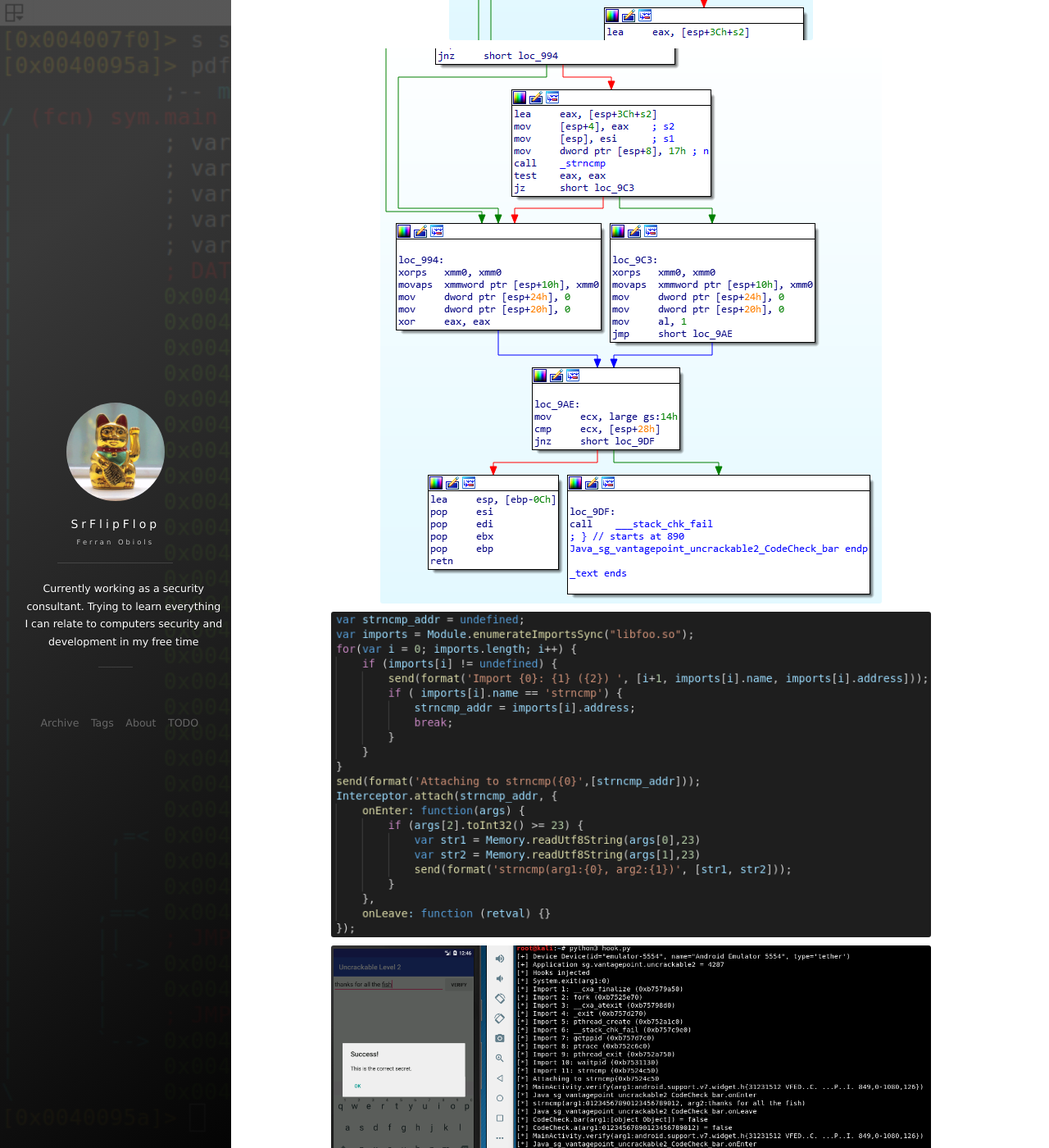
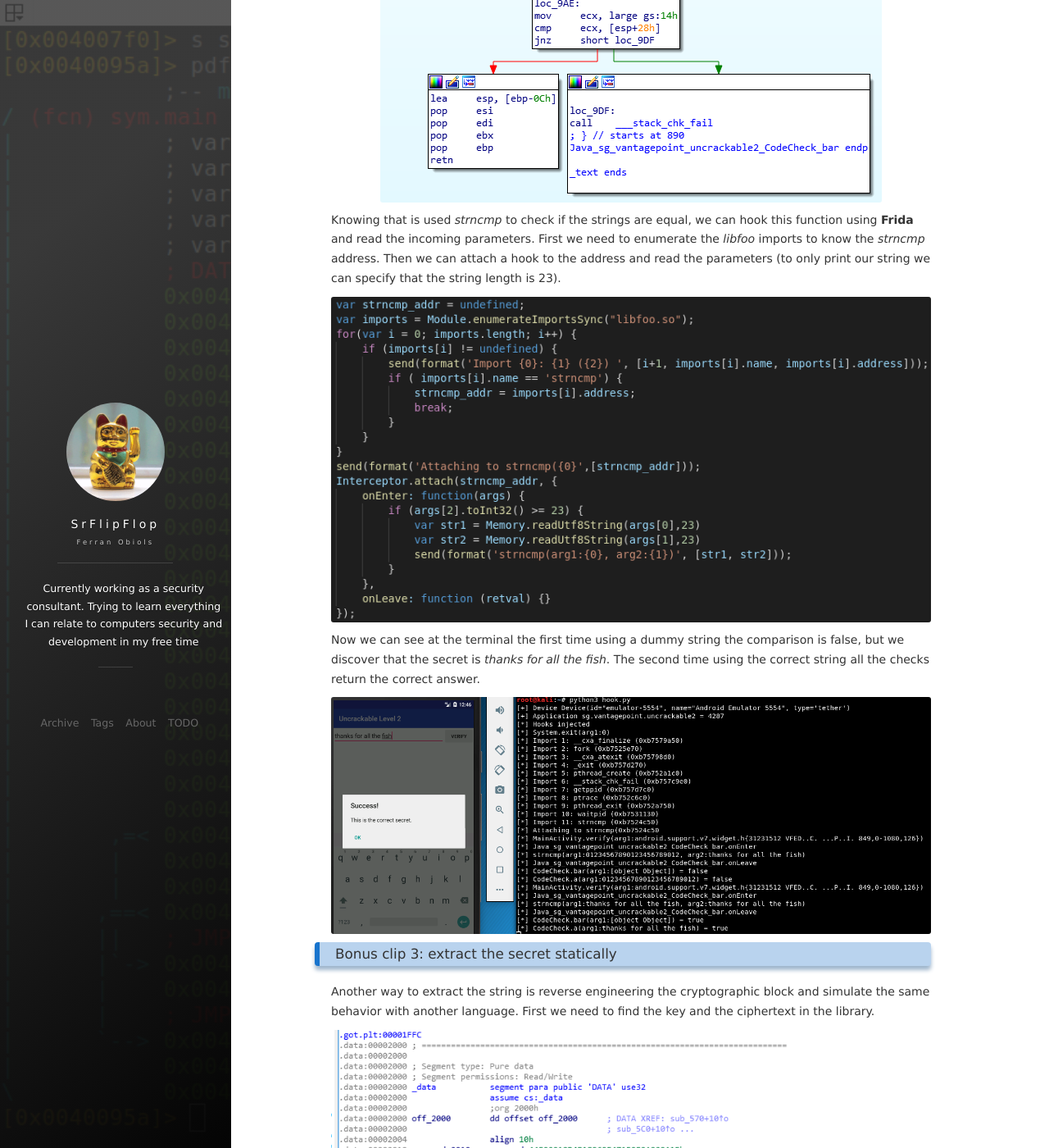
Before and after one commit to SrFlipFlop/srflipflop.github.io, a Jekyll site: the page built from _posts/2018-05-31-UnCrackable2.md, in a window 1280 px wide and 1400 px high, scrolled down 8510 px. Shown: the whole window at 82% size. Built offline with Jekyll 4.4.1, drawn with Linux system fonts in a browser that asks for light colours; nearby versions of some CDN libraries; comment, search, counter and statistics services are not loaded; some of the changed text lies outside the part shown.

Commit message:
change images and add new text

```diff
--- a/_posts/2018-05-31-UnCrackable2.md
+++ b/_posts/2018-05-31-UnCrackable2.md
@@ -78,22 +78,32 @@ With **Frida** we can search for a native method and attach a hook that can inte
 
 ### Bonus clip 2: extract the secret dynamically
 
-At this point we still don't know the correct secret ...
+At this point we still don't know the correct secret that will surely be at the native library protected with some cryptographic algorithm. The following graph is the disassembly of the verification function.
 
-![](/images/posts/UnCrackable2/img16.png "TBC")
+![](/images/posts/UnCrackable2/img16.png "bar function graph")
 
-![](/images/posts/UnCrackable2/img17.png "TBC")
+The first block we can see that it does some kind of cryptographic protection using **xor** function. Then it checks if the resulting string have 23 characters (17 in hexadecimal).
 
-![](/images/posts/UnCrackable2/img18.png "TBC")
+![](/images/posts/UnCrackable2/img17.png "Cryptographic block")
 
-![](/images/posts/UnCrackable2/img19.png "TBC")
+Once the string is in clear text, the native function uses *strncmp* to check if the strings are equal. Then puts 0 or 1 in the EAX register to return the true or false.
 
-![](/images/posts/UnCrackable2/img20.png "TBC")
+![](/images/posts/UnCrackable2/img18.png "Comparison block")
 
-![](/images/posts/UnCrackable2/img21.png "TBC")
+Knowing that is used *strncmp* to check if the strings are equal, we can hook this function using **Frida** and read the incoming parameters. First we need to enumerate the *libfoo* imports to know the *strncmp* address. Then we can attach a hook to the address and read the parameters (to only print our string we can specify that the string length is 23).
+
+![](/images/posts/UnCrackable2/img19.png "Frida hooks for strncmp")
+
+Now we can see at the terminal the first time using a dummy string the comparison is false, but we discover that the secret is *thanks for all the fish*. The second time using the correct string all the checks return the correct answer.
+
+![](/images/posts/UnCrackable2/img20.png "Correct string discover")
 
 ### Bonus clip 3: extract the secret statically
 
-![](/images/posts/UnCrackable2/img22.png "TBC")
+Another way to extract the string is reverse engineering the cryptographic block and simulate the same behavior with another language. First we need to find the key and the ciphertext in the library.
 
-![](/images/posts/UnCrackable2/img23.png "TBC")
+![](/images/posts/UnCrackable2/img21.png "Key and ciphertext")
+
+Once we have the two values, we can use python to replicate the same algorithm and extract the information.
+
+![](/images/posts/UnCrackable2/img22.png "Python script")
```
Also changed, not shown: images/posts/UnCrackable2/img17.png, images/posts/UnCrackable2/img18.png, images/posts/UnCrackable2/img19.png, images/posts/UnCrackable2/img20.png, images/posts/UnCrackable2/img21.png, images/posts/UnCrackable2/img22.png, images/posts/UnCrackable2/img23.png (deleted).
